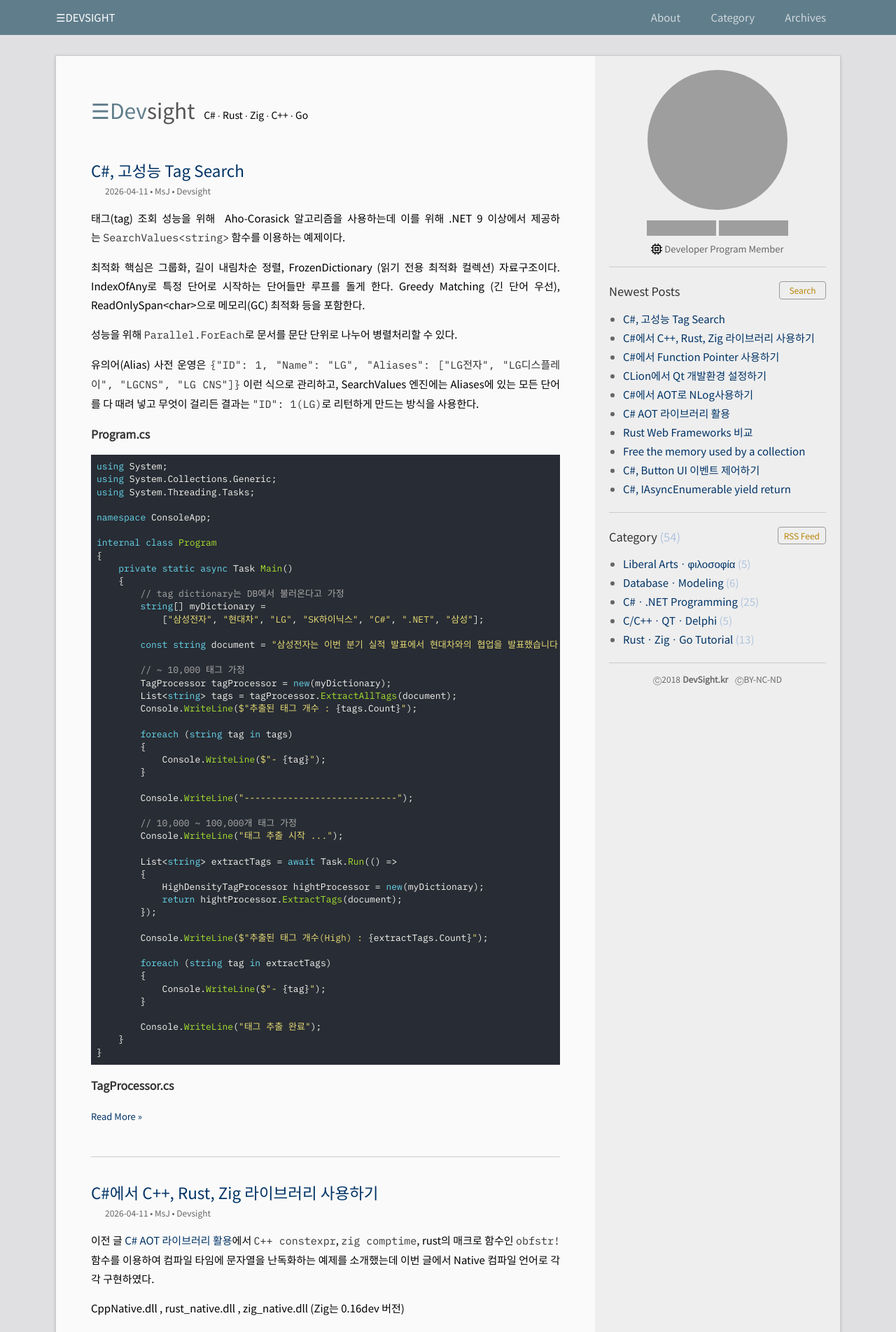
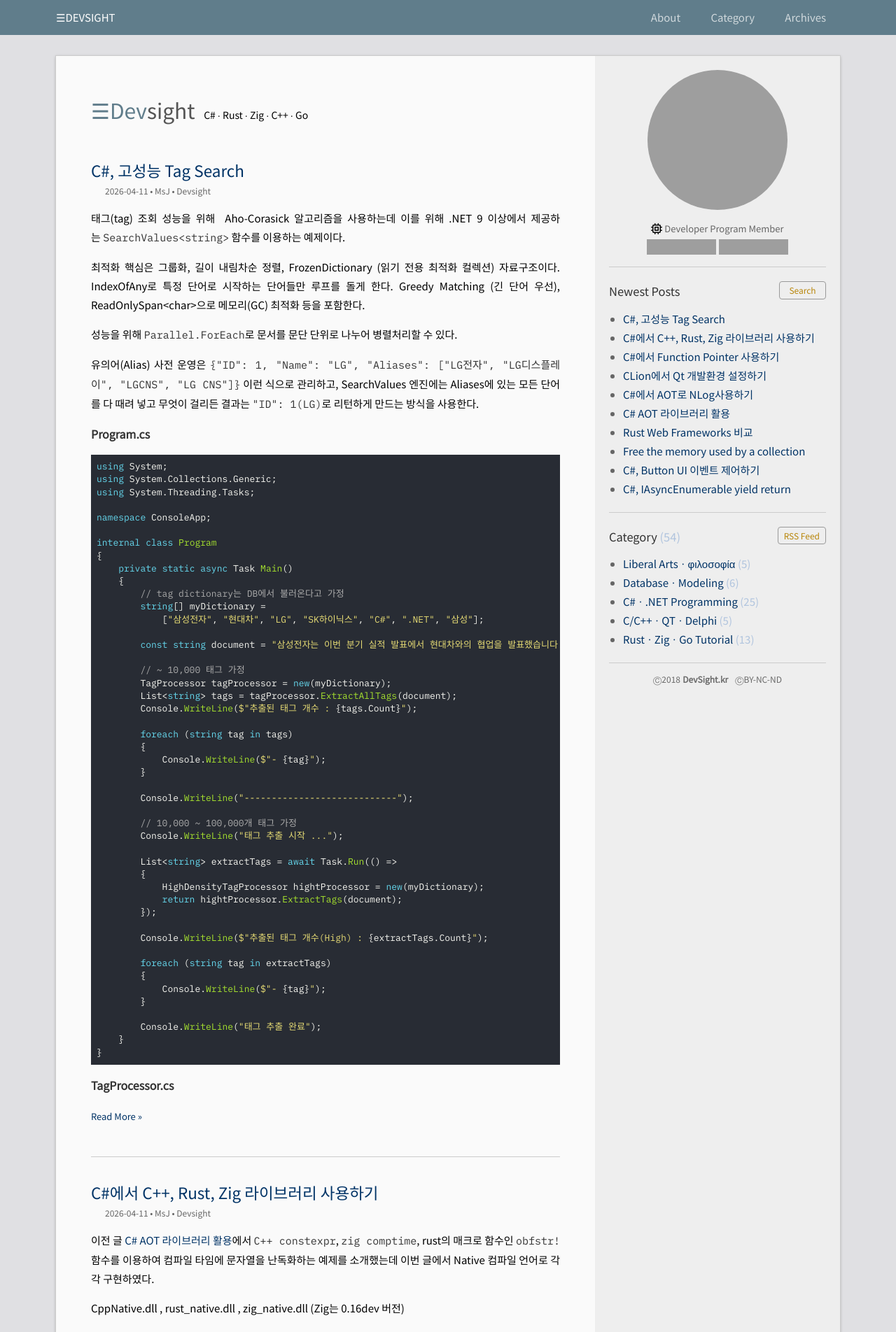
Before and after one commit to DebugJO/rustlang, a Jekyll site: the page built from index.html, in a window 1280 px wide. Shown: the top 1904 px of the page at 70% size. Built offline with Jekyll 4.4.1, drawn with Linux system fonts in a browser that asks for light colours; the list of posts is cut into pages by our own code; grey boxes are pictures that could not be loaded.

Commit message:
Update sidebar.html

```diff
--- a/_includes/sidebar.html
+++ b/_includes/sidebar.html
@@ -15,28 +15,18 @@
     <a href="{{ link | last }}">{{ link | first }}</a>
     {% endfor %}
     -->
-    <!-- Website Badge -->
-    <a href="https://github.com/debugjo" style="background-color: transparent !important; text-decoration: none !important; border: none !important; display: inline-block; padding: 0 !important; line-height: 0 !important;">
-      <img src="https://img.shields.io/badge/Github-DebugJO-blue" alt="Static Badge" style="border: none !important; display: block; height:22px;">
-    </a>
-    <!-- Email Badge -->
-    <a href="mailto:msjo@devsight.kr" style="background-color: transparent !important; text-decoration: none !important; border: none !important; display: inline-block; padding: 0 !important; line-height: 0 !important;">
-      <img src="https://img.shields.io/badge/Email-msjo@devsight.kr-1199A6" alt="Email" style="border: none !important; display: block; height:22px;">
-    </a>
-    <!--
-    <img src="https://raw.githubusercontent.com/DebugJO/rustlang/refs/heads/main/image/CS.png" width="40" height="40">&nbsp;&nbsp;
-    <img src="https://raw.githubusercontent.com/DebugJO/rustlang/refs/heads/main/image/Rust.png" width="40" height="40">&nbsp;&nbsp;
-    <img src="https://raw.githubusercontent.com/DebugJO/rustlang/refs/heads/main/image/Zig.png" width="40" height="40">&nbsp;&nbsp;
-    <img src="https://raw.githubusercontent.com/DebugJO/rustlang/refs/heads/main/image/CPP.png" width="40" height="40">&nbsp;&nbsp;
-    <img src="https://raw.githubusercontent.com/DebugJO/rustlang/refs/heads/main/image/Go.png" width="40" height="40">
-    -->
-    <!-- <a href="https://msjo.kr">MSJO.kr</a> -->
-</br>
     <a style="color:#666666 !important; display: inline-flex; align-items: center !important; background-color: transparent !important; text-decoration: none !important; padding: 0 !important; line-height: 0 !important;">
       <svg aria-hidden="true" height="16" viewBox="0 0 16 16" version="1.1" width="16" data-view-component="true" class="octicon octicon-cpu color-fg-muted mr-1 tmp-mr-1">
             <path d="M6.5.75V2h3V.75a.75.75 0 0 1 1.5 0V2h1.25c.966 0 1.75.784 1.75 1.75V5h1.25a.75.75 0 0 1 0 1.5H14v3h1.25a.75.75 0 0 1 0 1.5H14v1.25A1.75 1.75 0 0 1 12.25 14H11v1.25a.75.75 0 0 1-1.5 0V14h-3v1.25a.75.75 0 0 1-1.5 0V14H3.75A1.75 1.75 0 0 1 2 12.25V11H.75a.75.75 0 0 1 0-1.5H2v-3H.75a.75.75 0 0 1 0-1.5H2V3.75C2 2.784 2.784 2 3.75 2H5V.75a.75.75 0 0 1 1.5 0Zm5.75 11.75a.25.25 0 0 0 .25-.25v-8.5a.25.25 0 0 0-.25-.25h-8.5a.25.25 0 0 0-.25.25v8.5c0 .138.112.25.25.25ZM5.75 5h4.5a.75.75 0 0 1 .75.75v4.5a.75.75 0 0 1-.75.75h-4.5a.75.75 0 0 1-.75-.75v-4.5A.75.75 0 0 1 5.75 5Zm.75 4.5h3v-3h-3Z"></path>
       </svg>
       &nbsp;Developer Program Member
+    </a>
+</br>
+    <a href="https://github.com/debugjo" style="background-color: transparent !important; text-decoration: none !important; border: none !important; display: inline-block; padding: 0 !important; line-height: 0 !important;">
+      <img src="https://img.shields.io/badge/Github-DebugJO-blue" alt="Static Badge" style="border: none !important; display: block; height:22px;">
+    </a>
+    <a href="mailto:msjo@devsight.kr" style="background-color: transparent !important; text-decoration: none !important; border: none !important; display: inline-block; padding: 0 !important; line-height: 0 !important;">
+      <img src="https://img.shields.io/badge/Email-msjo@devsight.kr-1199A6" alt="Email" style="border: none !important; display: block; height:22px;">
     </a>
   </p>
 </div>
```
